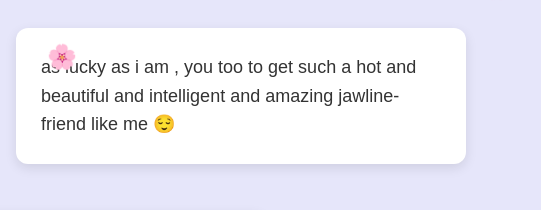
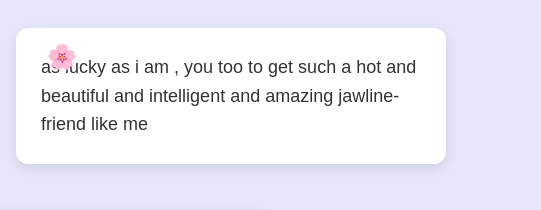
Before and after one commit to gayathriprasad2323-beep/bday, a plain HTML site: page index.html in a window 1280 px wide. Shown: the part 701-911 px from the top of the page, 499-1040 px from the left. Drawn offline with Linux system fonts and the light colour scheme.

Commit message:
Update index.html

```diff
--- a/index.html
+++ b/index.html
@@ -141,11 +141,11 @@ LETTER TO RISHIKA <3 💗
   <img class="circle-img" src="WhatsApp Image 2026-02-12 at 11.15.18 PM.jpeg">
 
   <div class="bubble">
-    as lucky as i am , you too to get such a hot and beautiful and intelligent and amazing jawline- friend like me 😌
-<img class="WhatsApp Image 2026-02-13 at 12.24.46 AM.jpeg">
+    as lucky as i am , you too to get such a hot and beautiful and intelligent and amazing jawline- friend like me
 
 
   </div>
+  <img class="WhatsApp Image 2026-02-13 at 12.24.46 AM.jpeg">
 </div>
 
 
```
